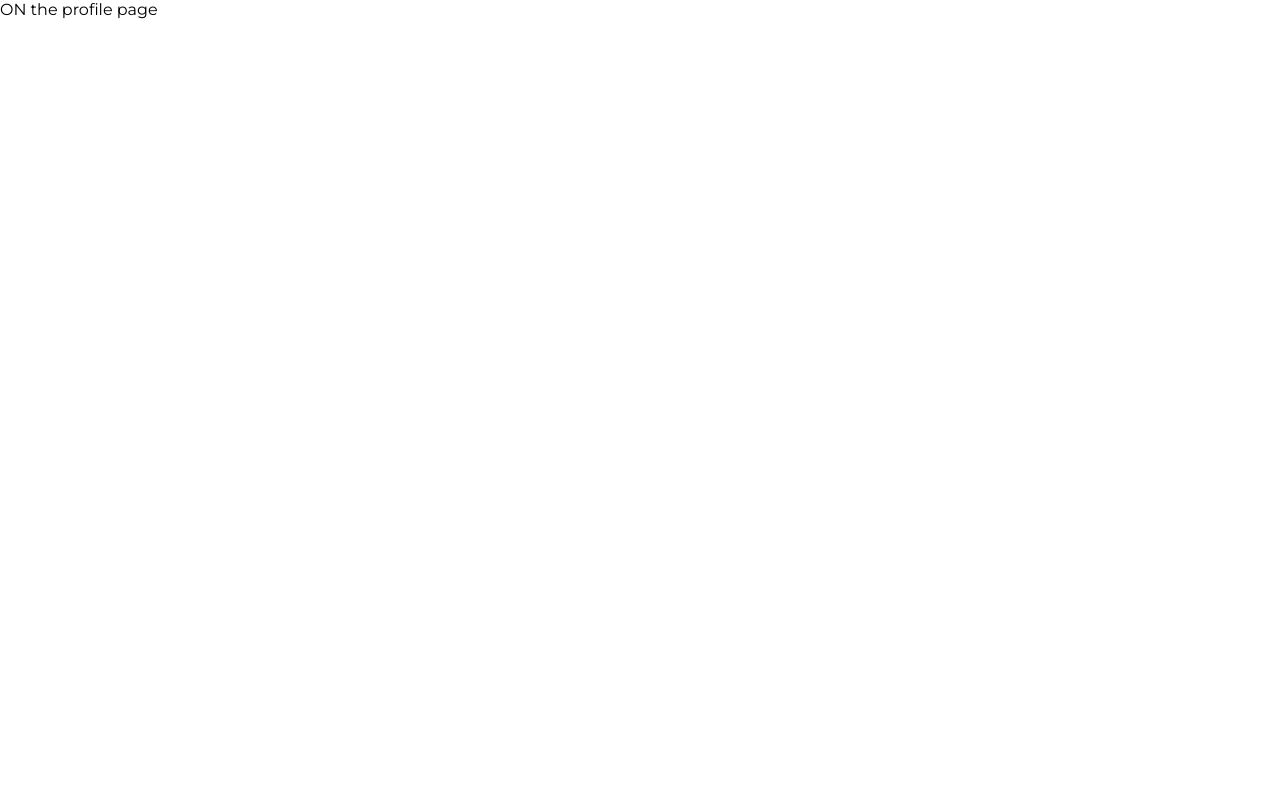
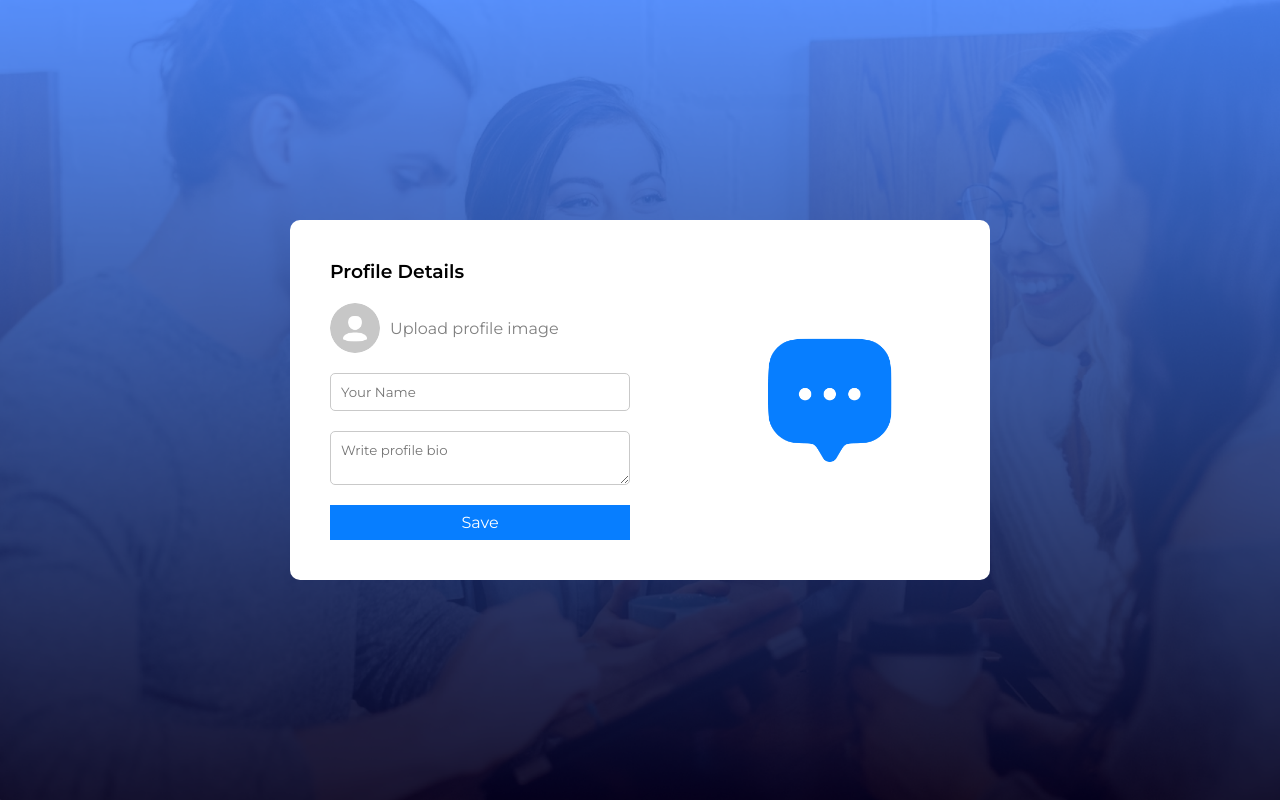
Before and after one commit to AyanMishra05/Chat-App, a React (Vite) app: page /profile in a window 1280 px wide. Built offline with nearby package versions, Linux system fonts and the light colour scheme; a web font is replaced by a local one.

Commit message:
Added the profile page UI

```diff
--- a/src/pages/ProfileUpdate/ProfileUpdate.css
+++ b/src/pages/ProfileUpdate/ProfileUpdate.css
@@ -0,0 +1,59 @@
+.profile {
+  min-height: 100vh;
+  background: url(/background.png) no-repeat;
+  background-size: cover;
+  display: flex;
+  align-items: center;
+  justify-content: center;
+}
+.profile-container {
+  background: white;
+  display: flex;
+  align-items: center;
+  justify-content: center;
+  min-width: 700px;
+  border-radius: 10px;
+}
+.profile-pic {
+  max-width: 160px;
+  aspect-ratio: 1/1;
+  margin: 20px auto;
+  border-radius: 50%;
+}
+.profile form {
+  display: flex;
+  flex-direction: column;
+  gap: 20px;
+  padding: 40px;
+}
+.profile form h3 {
+  font-weight: 600;
+}
+.profile label {
+  display: flex;
+  align-items: center;
+  gap: 10px;
+  color: grey;
+  cursor: pointer;
+}
+.profile label img {
+  width: 50px;
+  aspect-ratio: 1/1;
+  border-radius: 50%;
+}
+.profile input,
+textarea {
+  padding: 10px;
+  min-width: 300px;
+  border: 1px solid #c9c9c9;
+  outline: color #077eff;
+  border-radius: 5px;
+}
+.profile form button {
+  border: none;
+  color: white;
+  background-color: #077eff;
+  padding: 8px;
+  font-size: 16px;
+  cursor: pointer;
+}
--- a/src/pages/ProfileUpdate/ProfileUpdate.jsx
+++ b/src/pages/ProfileUpdate/ProfileUpdate.jsx
@@ -1,7 +1,42 @@
-import React from "react";
+import React, { useState } from "react";
 import "./ProfileUpdate.css";
+import assets from "../../assets/assets/assets.js";
+
 const ProfileUpdate = () => {
-  return <div>ON the profile page</div>;
+  const [image, setImage] = useState(false);
+
+  return (
+    <div className="profile">
+      <div className="profile-container">
+        <form>
+          <h3>Profile Details</h3>
+          <label htmlFor="avatar">
+            <input
+              onChange={(e) => setImage(e.target.files[0])}
+              type="file"
+              name=""
+              id="avatar"
+              accept=".png, .jpg, .jpeg"
+              hidden
+            />
+            <img
+              src={image ? URL.createObjectURL(image) : assets.avatar_icon}
+              alt=""
+            />
+            Upload profile image
+          </label>
+          <input type="text" placeholder="Your Name" required name="" id="" />
+          <textarea placeholder="Write profile bio" required></textarea>
+          <button type="submit">Save</button>
+        </form>
+        <img
+          className="profile-pic"
+          src={image ? URL.createObjectURL(image) : assets.logo_icon}
+          alt=""
+        />
+      </div>
+    </div>
+  );
 };
 
 export default ProfileUpdate;
```
